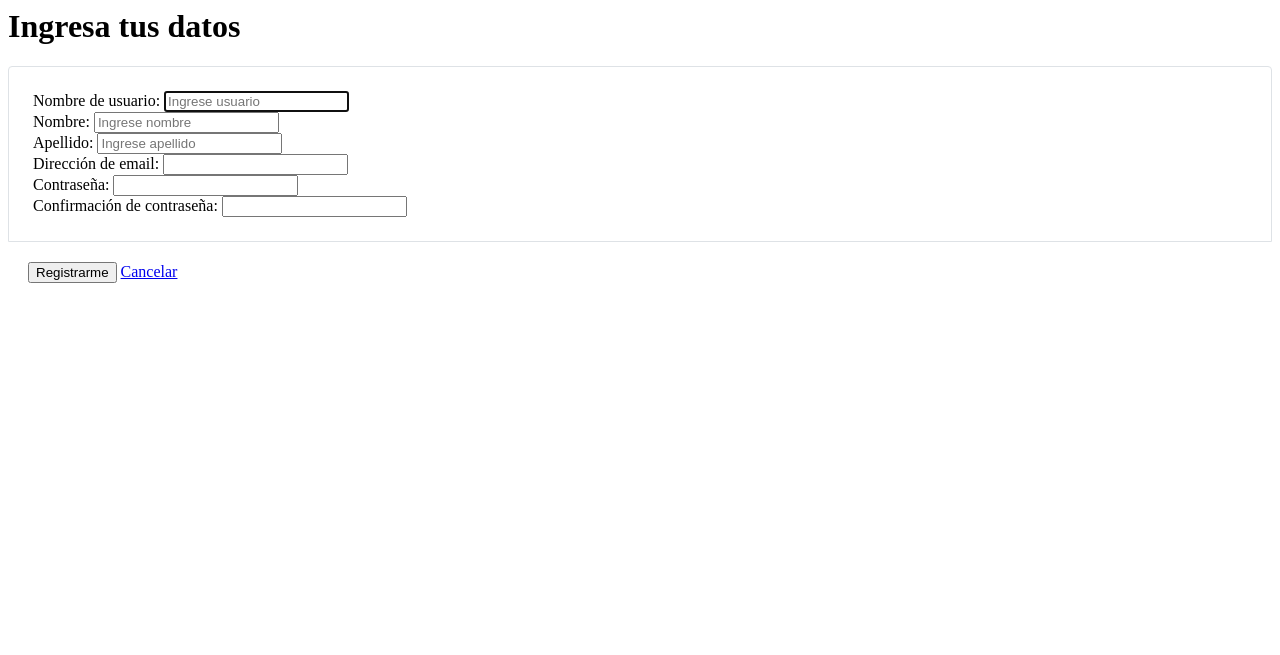
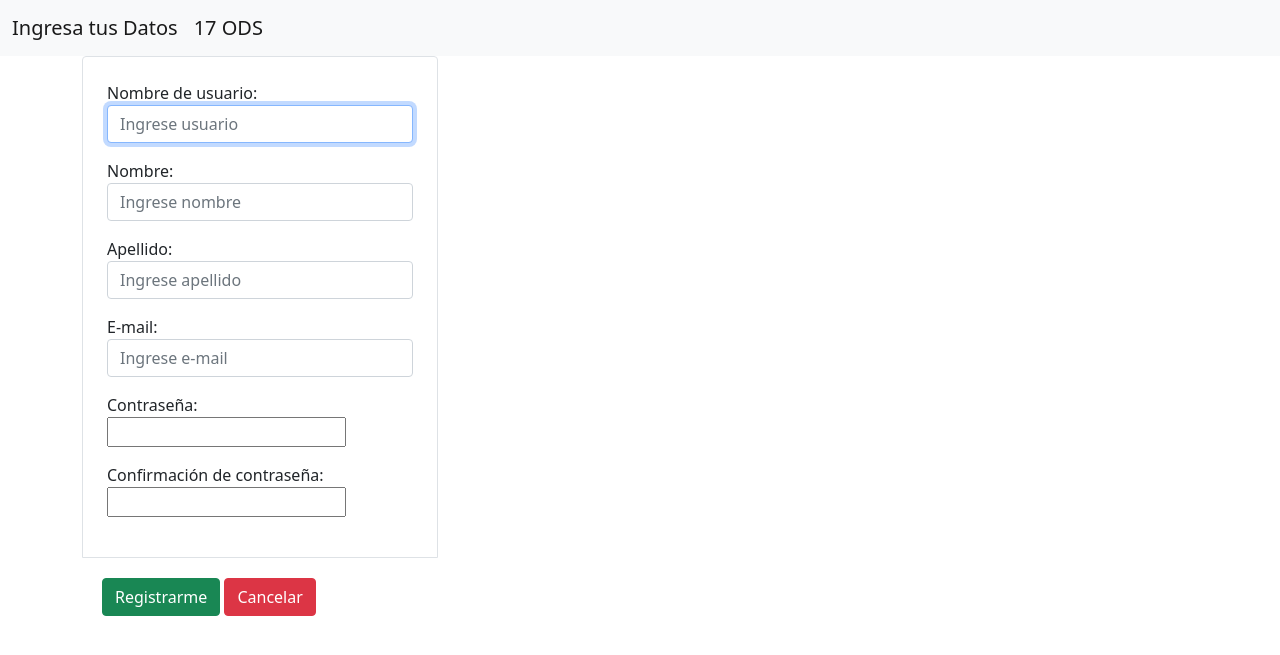
Before and after one commit to lisandrorgz/17-ODS-GRUPO-13, a Django app: page /users/Registrarme/ in a window 1280 px wide. Shown: the top 655 px of the page. Run offline with Django 3.2, Linux system fonts and the light colour scheme; some libraries are stand-ins or nearby versions.

Commit message:
finalizo registrarme. se necesita conectar con las vistas

```diff
--- a/ODS/ODS/settings.py
+++ b/ODS/ODS/settings.py
@@ -88,9 +88,9 @@ DATABASES = {
 
 
 AUTH_PASSWORD_VALIDATORS = [
-    {
-        'NAME': 'django.contrib.auth.password_validation.UserAttributeSimilarityValidator',
-    },
+    # {
+    #     'NAME': 'django.contrib.auth.password_validation.UserAttributeSimilarityValidator',
+    # },
     {
         'NAME': 'django.contrib.auth.password_validation.MinimumLengthValidator',
     },
--- a/ODS/Usuarios/forms.py
+++ b/ODS/Usuarios/forms.py
@@ -29,6 +29,7 @@ class UsuarioForm(UserCreationForm):
 	username = forms.CharField(label='Nombre de usuario', widget=forms.TextInput(attrs={"class": "form-control", "placeholder":'Ingrese usuario'}))
 	first_name = forms.CharField(label="Nombre", widget=forms.TextInput(attrs={"class": "form-control", "placeholder":'Ingrese nombre'}))
 	last_name = forms.CharField(label="Apellido", widget=forms.TextInput(attrs={"class": "form-control", "placeholder":'Ingrese apellido'}))
+	email = forms.CharField(label="E-mail", widget=forms.TextInput(attrs={"class": "form-control", "placeholder":'Ingrese e-mail'}))
 	# password = forms.CharField(widget=forms.PasswordInput())
 
 	class Meta:
@@ -38,6 +39,6 @@ class UsuarioForm(UserCreationForm):
 		# widgets = {'author': forms.TextInput(attrs={'class':'form_control'}),'titulo_post': forms.TextInput(attrs={'class':'form_control'}), 'contenido': forms.TextInput(attrs={'class':'form_control'}),'categoria': forms.CheckboxSelectMultiple()}
 	def clean_username(self):
 		username = self.cleaned_data["username"]
-		if "123" not in username:
+		if "123" in username:
 			raise ValidationError("El nombre de usuario debe incluir la cadena 123")
 		return username
--- a/ODS/Usuarios/views.py
+++ b/ODS/Usuarios/views.py
@@ -34,7 +34,7 @@ class Registrarme(CreateView):
     model = Usuario
     form_class = UsuarioForm
     template_name = 'usuarios/registrar.html'
-    #success_url = reverse_lazy('Usuarios:post_list')
+    success_url = reverse_lazy('Usuarios:post_list')
 
-    #def get_success_url(self, **kwargs):
-     #   return reverse_lazy ('post:post_create.html')
+    def get_success_url(self, **kwargs):
+       return reverse_lazy ('post:post_create.html')
--- a/ODS/templates/usuarios/registrar.html
+++ b/ODS/templates/usuarios/registrar.html
@@ -2,15 +2,42 @@
 
 {% block menu %}
 
-
 {% endblock menu %}
 
+{% block contenido %}
+<head>
+	<link href="https://cdn.jsdelivr.net/npm/bootstrap@5.1.3/dist/css/bootstrap.min.css" rel="stylesheet" integrity="sha384-1BmE4kWBq78iYhFldvKuhfTAU6auU8tT94WrHftjDbrCEXSU1oBoqyl2QvZ6jIW3" crossorigin="anonymous">
+</head>
+	<body>
+		<nav class="navbar navbar-expand-lg navbar-light bg-light">
+			<div class="container-fluid">
+			  <a class="navbar-brand" href="#">Ingresa tus Datos</a>
+			  	<button class="navbar-toggler" type="button" data-bs-toggle="collapse" data-bs-target="#navbarSupportedContent" aria-controls="navbarSupportedContent" aria-expanded="false" aria-label="Toggle navigation">
+				<span class="navbar-toggler-icon"></span>
+		 			</button>
+			  			<div class="collapse navbar-collapse" id="navbarSupportedContent">
+						<ul class="navbar-nav me-auto mb-2 mb-lg-0">
+				 		 <li class="nav-item">
+						<a class="navbar-brand" href="{% url 'inicio' %}">17 ODS</a>
+				  		<ul class="dropdown-menu" aria-labelledby="navbarDropdown">
+					  <li><a class="dropdown-item" href="#">Action</a></li>
+					  <li><a class="dropdown-item" href="#">Another action</a></li>
+					  <li><hr class="dropdown-divider"></li>
+					  <li><a class="dropdown-item" href="#">Something else here</a></li>
+					</ul>
+				  </ul>
 
-{% block contenido %}
-	<h1>Ingresa tus datos</h1>
+			  </div>
+			</div>
+		  </nav>
+
+	<div class="container">
+			<div class="row">
+				<div class="col-md-4">
+					<div class="table-responsive">
+						{% comment %} <table class='table table-striped'> {% endcomment %}
 			<form method="POST">{% csrf_token %}
 			{% include "includes/form_errors.html" %}
-
 			{% include "includes/forms.html" %}
 
 			<div class="row" style="padding:20px;">
@@ -20,4 +47,9 @@
 				</div>
 			</div>
 		</form>
+		<script src="https://cdn.jsdelivr.net/npm/@popperjs/core@2.10.2/dist/umd/popper.min.js" integrity="sha384-7+zCNj/IqJ95wo16oMtfsKbZ9ccEh31eOz1HGyDuCQ6wgnyJNSYdrPa03rtR1zdB" crossorigin="anonymous"></script>
+		<script src="https://cdn.jsdelivr.net/npm/bootstrap@5.1.3/dist/js/bootstrap.min.js" integrity="sha384-QJHtvGhmr9XOIpI6YVutG+2QOK9T+ZnN4kzFN1RtK3zEFEIsxhlmWl5/YESvpZ13" crossorigin="anonymous"></script>
+	<body>
+
+
 {% endblock contenido %}
```
Lines whose indentation alone changed are shown as unchanged.
